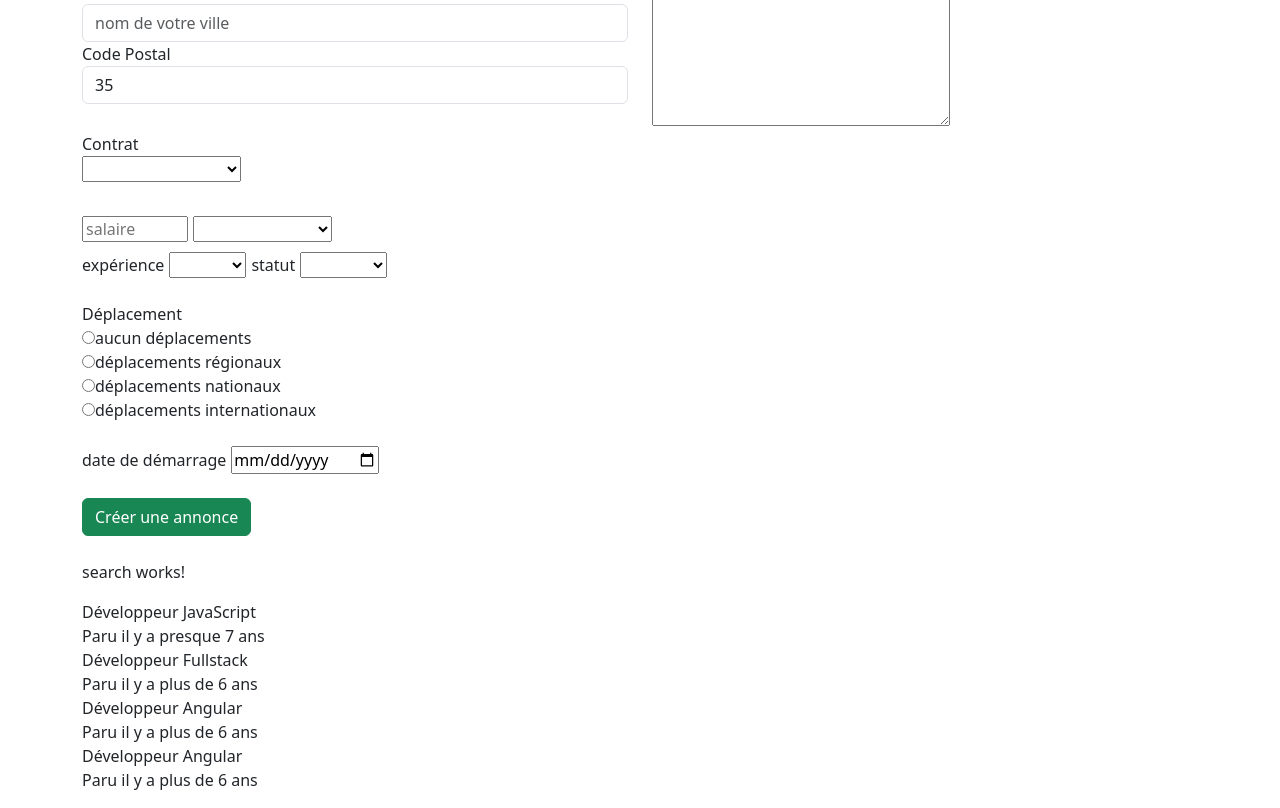
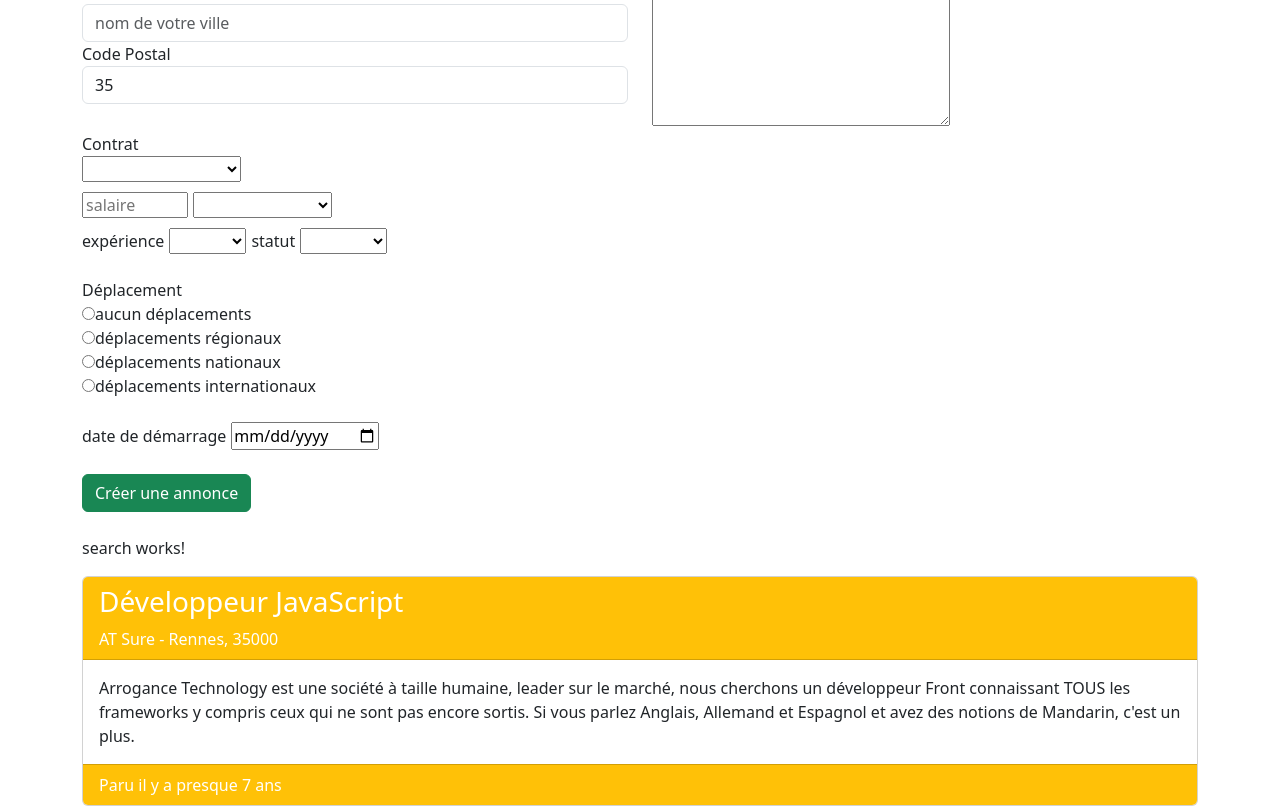
Before and after one commit to CY-Abdel/jsjobsAngularNodeJWT, an Angular app: page / in a window 1280 px wide. Shown: the part 200-1008 px from the top of the page. Built offline with nearby package versions, Linux system fonts and the light colour scheme.

Commit message:
card with Bootstrap5 : job-list component

```diff
--- a/src/app/app.component.html
+++ b/src/app/app.component.html
@@ -6,6 +6,4 @@
 <!-- search -->
 <app-search></app-search>
 
-
 <app-job-list></app-job-list>
-<br><br>
--- a/src/app/job-add-form/job-add-form.component.html
+++ b/src/app/job-add-form/job-add-form.component.html
@@ -1,9 +1,10 @@
 <!-- form -->
-<div class="panel-body">
+<div class="card-body">
   <form [formGroup]="form" (ngSubmit)="createJob(form.value)">
 
     <div class="row">
-      <div class="form-group col-sm-6">
+
+      <div class="form-group col-md-6">
         <label for="title">Titre</label>
         <input type="text" id="title" name="title" class="form-control" placeholder="titre de votre annoce"
           formControlName="title" aria-describedby="helpId">
@@ -22,15 +23,14 @@
       </div>
 
       <!-- // Description -->
-      <div class="form-group col-sm-6">
+      <div class="form-group col-md-6">
         <label for="description">Description</label>
         <br>
         <textarea name="description" formControlName="description" id="description" cols="30" rows="10"></textarea>
       </div>
-    </div>
 
       <!-- // menu deroulant Contrat -->
-    <div class="form-group col-sm-6">
+      <div class="form-group col-md-6">
         <label for="contract">Contrat</label><br>
         <select name="contract" id="contract" formControlName="contract" id="contract">
           <option *ngFor="let ct of contratTypes" [value]="ct.name">
@@ -39,10 +39,11 @@
         </select>
       </div>
       <br>
+    </div>
 
 
     <!-- //salaire & Monnaie -->
-    <div class="form-group col-sm-12">
+    <div class="form-group col-md-12">
       <!-- <label for="salary">Salaire</label> -->
       <input type="number" name="salary" id="salary" class="small-text" placeholder="salaire" formControlName="salary">
 
@@ -52,10 +53,9 @@
     </div>
 
     <!-- Experience -->
-    <div class="form-group col-sm-12">
+    <div class="form-group col-md-12">
       <label for="experience" style="margin-right: 5px;">expérience</label>
-      <select name="experience" id="experience"
-      formControlName="experience">
+      <select name="experience" id="experience" formControlName="experience">
         <option *ngFor="let exp of experience" [value]="exp.value">{{exp.name}}</option>
       </select>
 
@@ -68,7 +68,7 @@
 
     <br>
     <!-- radio -->
-    <div class="form-group col-sm-12">
+    <div class="form-group col-md-12">
       <label for="area">Déplacement</label>
 
       <div *ngFor="let area of areas">
@@ -79,13 +79,13 @@
     </div>
     <br>
 
-    <div class="form-group col-sm-12">
+    <div class="form-group col-md-12">
       <label for="startdate" style="margin-right: 5px;">date de démarrage</label>
       <input type="date" name="startdate" id="startdate" formControlName="startdate">
     </div>
     <br>
 
-    <div class="form-group col-sm-12">
+    <div class="form-group col-md-12">
       <button type="submit" class="btn btn-success">Créer une annonce</button>
     </div>
     <br>
--- a/src/app/job-list/job-list.component.css
+++ b/src/app/job-list/job-list.component.css
@@ -0,0 +1,3 @@
+.card {
+  margin: 10px 0;
+}
--- a/src/app/job-list/job-list.component.html
+++ b/src/app/job-list/job-list.component.html
@@ -1,10 +1,35 @@
 <!-- job list -->
-<div *ngFor="let job of jobs">
-  {{ job.title }}
+<!-- <div class="panel panel-warning" *ngFor="let job of jobs">
+  <div class="panel-heading">
+    <h3 class="panel-title">
+      {{ job.title }}
+    </h3>
+    <div> {{ job.company }} - {{ job.city }}, {{ job.zipcode }}</div>
+  </div>
 
-  <div>
+  <div class="panel-body">
+    {{ job.description }}
+  </div>
+
+  <div class="panel-footer panel-warning clear">
     Paru il y a {{ job.publishdate | daysAgo }}
   </div>
 
+</div> -->
+
+<div class="card  " *ngFor="let job of jobs">
+  <div class="card-header bg-warning text-white">
+    <h3 class="card-title">
+      {{ job.title }}
+    </h3>
+    <div> {{ job.company }} - {{ job.city }}, {{ job.zipcode }}</div>
+  </div>
+
+  <div class="card-body">
+    {{ job.description }}
+  </div>
+
+  <div class="card-footer bg-warning text-white">
+    Paru il y a {{ job.publishdate | daysAgo }}
+  </div>
 </div>
-<br>
```
Lines whose indentation alone changed are shown as unchanged.
